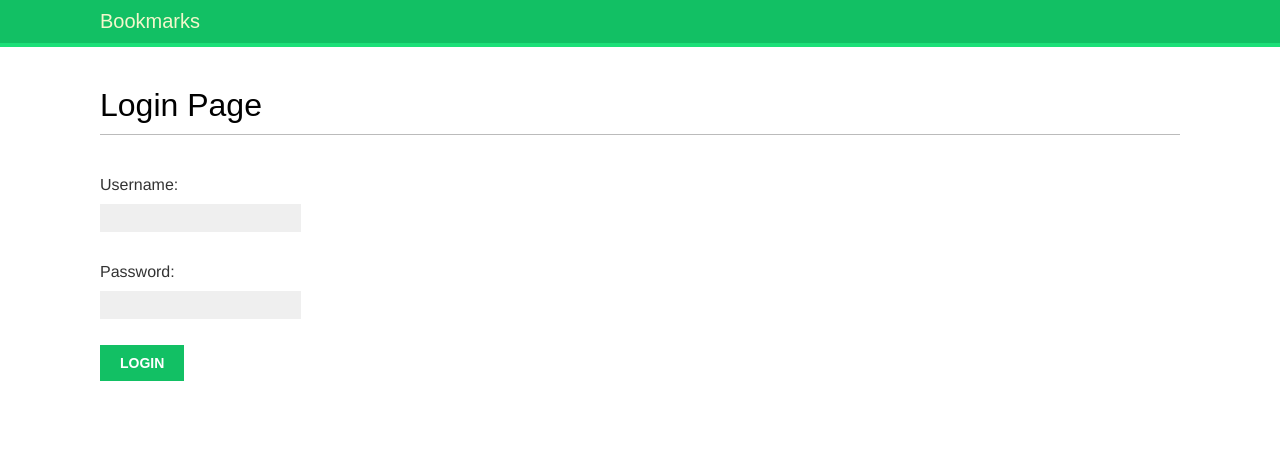
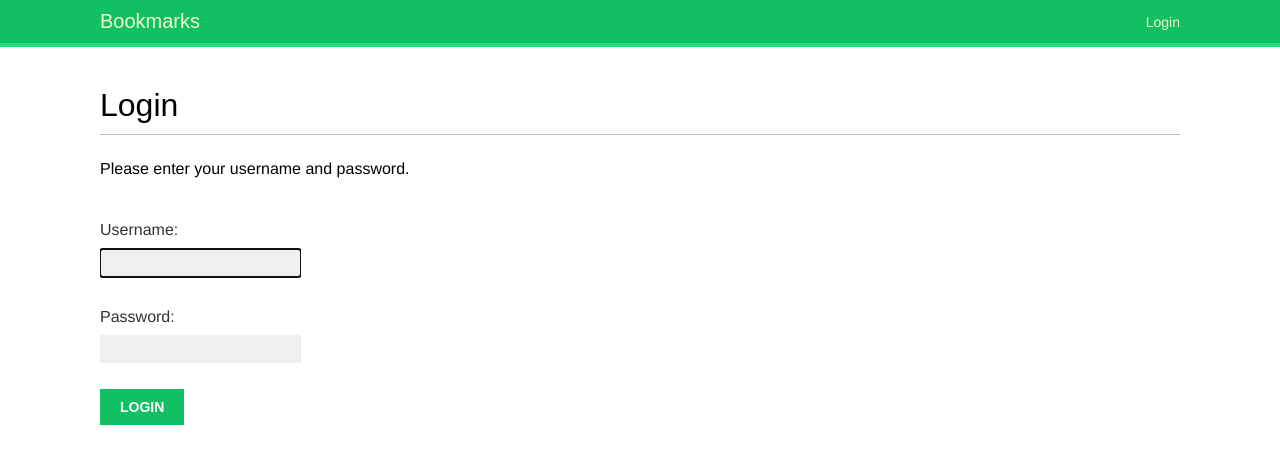
Before and after one commit to Kasem414/bookmarks, a Django app: page /account/login/ in a window 1280 px wide. Shown: the top 464 px of the page. Run offline with Django 5.2, Linux system fonts and the light colour scheme; some web fonts are replaced.

Commit message:
creating templates for django login,logout views

```diff
--- a/account/templates/account/login.html
+++ b/account/templates/account/login.html
@@ -1,4 +1,4 @@
-{% extends 'base.html' %}
+{% comment %} {% extends 'base.html' %}
 {% block title %}
   Login
 {% endblock %}
@@ -11,4 +11,4 @@
       <input type="submit" value="Login" />
     </p>
   </form>
-{% endblock %}
+{% endblock %} {% endcomment %}
--- a/account/templates/base.html
+++ b/account/templates/base.html
@@ -1,6 +1,7 @@
 {% load static %}
 <!DOCTYPE html>
 <html lang="en">
+
 <head>
   <title>
     {% block title %}
@@ -13,10 +14,36 @@
 <body>
   <div id="header">
     <span class="logo">Bookmarks</span>
+    {% if request.user.is_authenticated %}
+    <ul class="menu">
+      <li {% if section == 'dashboard' %} class="selected" {% endif %}>
+        <a href="{% url 'dashboard' %}">Dashboard</a>
+      </li>
+      <li {% if section == 'images' %} class="selected" {% endif %}>
+        <a href="#">Images</a>
+      </li>
+      <li {% if section == 'people' %} class="selected" {% endif %}>
+        <a href="#">People</a>
+      </li>
+    </ul>
+    {% endif %}
+    <span class="user">
+      {% if request.user.is_authenticated %}
+      Hello {{ request.user.first_name|default:request.user.username }}
+     <form action="{% url 'logout' %}" method="post">
+      {% csrf_token %}
+        <button>Logged out</button>
+      </form>
+      {% else %}
+      <a href="{% url 'login' %}">Login</a>
+      {% endif %}
+    </span>
   </div>
   <div id="content">
     {% block content %}
+
     {% endblock %}
   </div>
 </body>
+
 </html>
--- /dev/null
+++ b/account/templates/registration/login.html
@@ -0,0 +1,22 @@
+{% extends 'base.html' %}
+{% block title %}
+  Login
+{% endblock %}
+{% block content %}
+  <h1>Login</h1>
+  {% if form.errors %}
+    <p>Your username and password are not correct</p>
+  {% else %}
+    <p>Please enter your username and password.</p>
+  {% endif %}
+  <div class="login-form">
+    <form action="{% url 'login' %}" method="post">
+      {{ form.as_p }}
+      {% csrf_token %}
+      <input type="hidden" name="next" value="{{ next }}" />
+      <p>
+        <input type="submit" value="Login" />
+      </p>
+    </form>
+  </div>
+{% endblock %}
--- a/account/urls.py
+++ b/account/urls.py
@@ -1,6 +1,10 @@
 from django.urls import path
 from . import views
+from django.contrib.auth import views as auth_views
 
 urlpatterns = [
-    path("login/", views.user_login, name="login")
+    # path("login/", views.user_login, name="login")
+    path("login/", auth_views.LoginView.as_view(), name="login"),
+    path("logout/", auth_views.LogoutView.as_view(), name="logout"),
+    path("dashboard/", views.dashboard, name="dashboard"),
 ]
--- a/account/views.py
+++ b/account/views.py
@@ -1,22 +1,27 @@
-from django.http import HttpResponse
+# from django.http import HttpResponse
 from django.shortcuts import render
-from .forms import LoginForm
-from django.contrib.auth import authenticate, login
+# from .forms import LoginForm
+# from django.contrib.auth import authenticate, login
+from django.contrib.auth.decorators import login_required
 
-def user_login(request):
-    if request.method == 'POST':
-        form = LoginForm(request.POST)
-        if form.is_valid():
-            cd = form.cleaned_data
-            user = authenticate(request, username=cd['username'],password=cd['password'])
-            if user is not None:
-                if user.is_active:
-                    login(request, user)
-                    return HttpResponse("Authentication successfully!")
-                else:
-                    return HttpResponse("Disabled account.")
-            else:
-                return HttpResponse("Invalid login.")
-    else:
-        form = LoginForm()
-    return render(request, 'account/login.html',{'form': form})
+# def user_login(request):
+#     if request.method == 'POST':
+#         form = LoginForm(request.POST)
+#         if form.is_valid():
+#             cd = form.cleaned_data
+#             user = authenticate(request, username=cd['username'],password=cd['password'])
+#             if user is not None:
+#                 if user.is_active:
+#                     login(request, user)
+#                     return HttpResponse("Authentication successfully!")
+#                 else:
+#                     return HttpResponse("Disabled account.")
+#             else:
+#                 return HttpResponse("Invalid login.")
+#     else:
+#         form = LoginForm()
+#     return render(request, 'account/login.html',{'form': form})
+
+@login_required
+def dashboard(request):
+    return render(request,'account/dashboard.html',{'section':'dashboard'})
--- a/bookmarks/settings.py
+++ b/bookmarks/settings.py
@@ -122,3 +122,7 @@ STATIC_URL = 'static/'
 # https://docs.djangoproject.com/en/5.0/ref/settings/#default-auto-field
 
 DEFAULT_AUTO_FIELD = 'django.db.models.BigAutoField'
+# override on things django used virtually but we need to put other values.
+LOGIN_REDIRECT_URL = 'dashboard'
+LOGIN_URL = 'login'
+LOGOUT_URL = 'logout'
```
Also changed, not shown: account/templates/account/dashboard.html (added, +8 -0 lines), account/templates/registration/logged_out.html (added, +11 -0 lines), db.sqlite3. Lines whose indentation alone changed are shown as unchanged.
